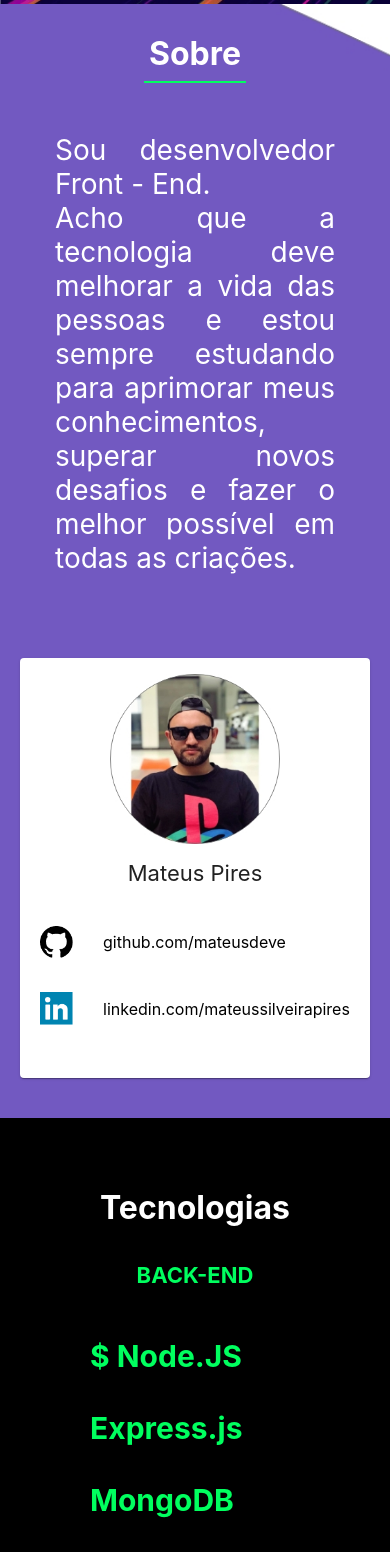
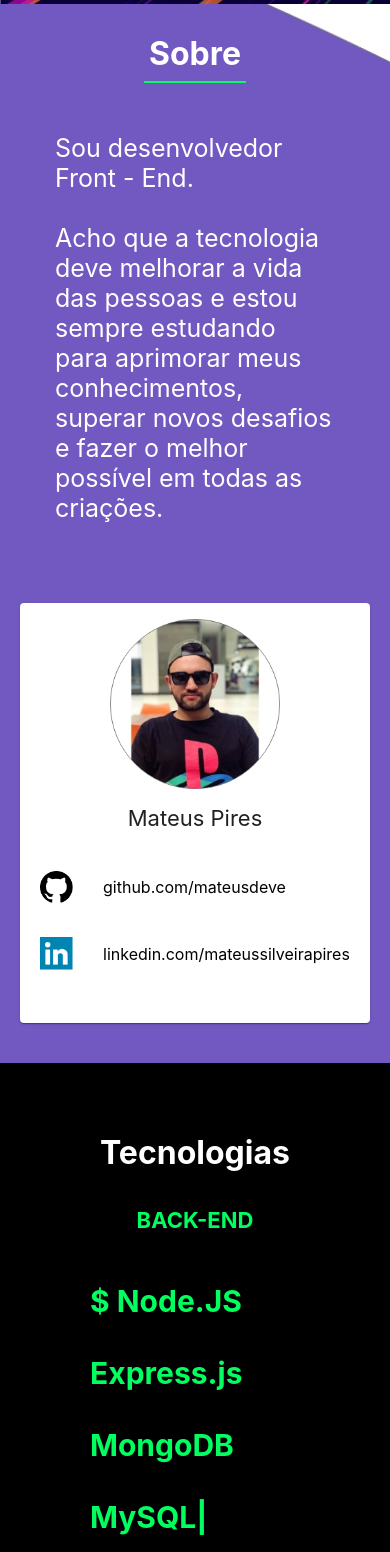
Before and after one commit to mateusdeve/portifolio, a React (Create React App) app: page / in a window 390 px wide. Shown: the part 840-2392 px from the top of the page. Built offline with nearby package versions, Linux system fonts and the light colour scheme.

Commit message:
atualizando alguns erros

```diff
--- a/src/pages/Home/index.js
+++ b/src/pages/Home/index.js
@@ -67,7 +67,7 @@
                     <div className="sobre">
                         <h1 style={{margin:0}}>Sobre</h1>
                         <hr/>
-                        <p className="corpoSobre">Sou desenvolvedor Front - End. <br/>
+                        <p className="corpoSobre">Sou desenvolvedor Front - End. <br/> <br className="brMobile"/>
                             Acho que a tecnologia deve melhorar a vida
                             das pessoas e estou sempre estudando para
                             aprimorar meus conhecimentos, superar
@@ -110,7 +110,7 @@
                             <div className="groupBack">
                                 <Typed
                                 strings={[
-                                    '$ Node.JS <br /><br /> Express.js <br /><br /> MongoDB <br /><br /> MySQL <br /><br /> PostegreSQL ',
+                                    '$ Node.JS <br /><br /> Express.js <br /><br /> MongoDB <br /><br /> MySQL <br /><br /> PostgreSQL ',
                                 ]}
                                     typeSpeed={90}
                                     loop
@@ -154,22 +154,22 @@
                     <Grid container item xs={6}
                     justify="center"
                     alignItems="center">
-                        <Grid item xs={7} style={{paddingTop: 50}}>
-                            <div>
+                        <Grid item xs={12} sm={7} style={{paddingTop: 60}}>
+                            <div className="marginContato">
                                 <p style={{padding: 10}}>
-                                    <strong> Telefone: </strong>
+                                    <strong> Telefone: </strong><br className="brMobile"/>
                                     <a style={{textDecoration: 'none', color: 'black'}} href="">(61) 9 8428-8058</a>
                                 </p>
                                 <p style={{padding: 10}}>
-                                    <strong> Instagram: </strong>
+                                    <strong> Instagram: </strong><br className="brMobile"/>
                                      <a style={{textDecoration: 'none', color: 'black'}} href="https://www.instagram.com/mateuzzp/"> mateuzzp</a>
                                 </p>
                                 <p style={{padding: 10}}>
-                                    <strong> Facebook: </strong>
+                                    <strong> Facebook: </strong><br className="brMobile"/>
                                      <a style={{textDecoration: 'none', color: 'black'}} href="https://www.facebook.com/mateus.silveirapires/">Mateus Pires</a>
                                 </p>
                                 <p style={{padding: 10}}>
-                                    <strong> Email: </strong>
+                                    <strong> Email: </strong><br className="brMobile"/>
                                      <a style={{textDecoration: 'none', color: 'black'}} href="mailto:mateus.dev.ti@gmail.com">mateus.dev.ti@gmail.com</a>
                                 </p>
                             </div>
--- a/src/pages/Home/styles.css
+++ b/src/pages/Home/styles.css
@@ -67,7 +67,6 @@
 }
 
 .corpoSobre {
-    text-align: center;
     font-size: 28px;
     padding-left: 55px;
     color: #fff;
@@ -318,7 +317,24 @@
     color: #fff;
 }
 
+.brMobile {
+    display: none;
+}
+
 @media(max-width: 600px) {
+
+    .groupBack {
+        min-height: 450px !important;
+    }
+
+    .brMobile {
+        display: block;
+    }
+
+    .marginContato {
+        margin-left: 60px;
+    }
+
     .centralizar-nome  {
         text-align: center;
     }
@@ -371,6 +387,8 @@
     .corpoSobre {
         padding: 55px;
         padding-top: 10px;
+        text-align: left;
+        font-size: 25px;
     }
 
     .front .groupFront img {
```
